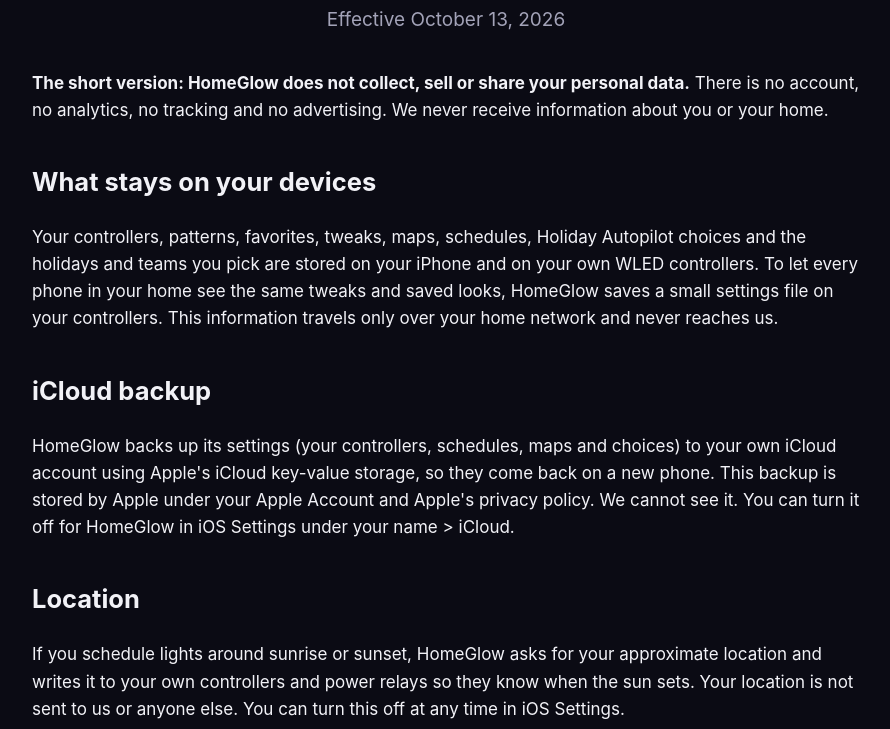
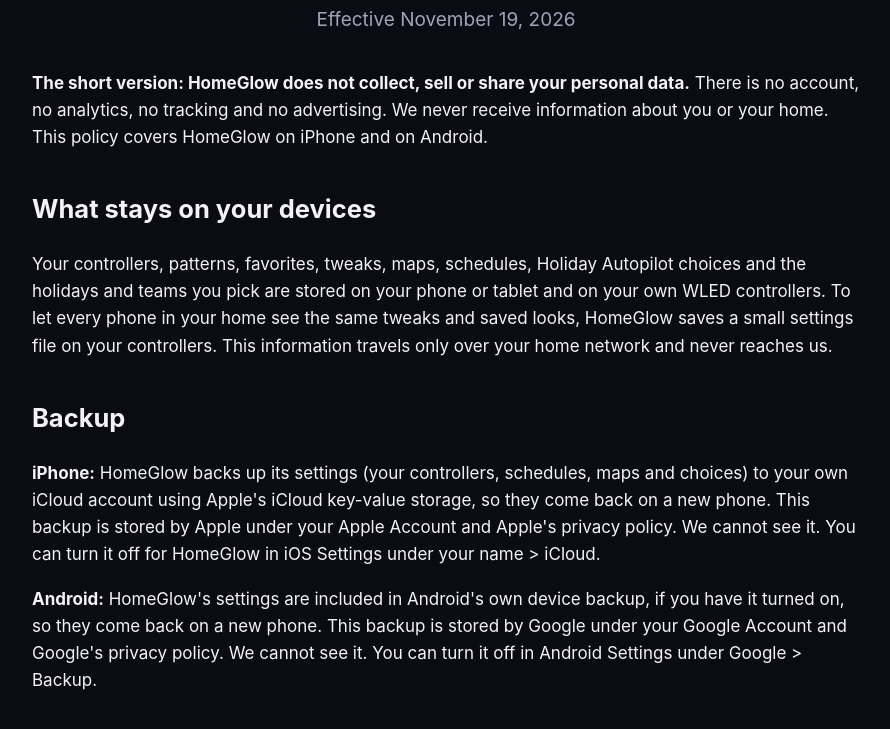
Before and after one commit to caseykerner/homeglow, a plain HTML site: page privacy.html in a window 1280 px wide. Shown: the part 152-881 px from the top of the page, without its empty margins (194-1084 px from the left). Drawn offline with Linux system fonts and the light colour scheme.

Commit message:
Privacy policy: cover HomeGlow on Android

```diff
--- a/privacy.html
+++ b/privacy.html
@@ -2,28 +2,29 @@
 <title>HomeGlow Privacy Policy</title><meta name="description" content="HomeGlow privacy policy."><link rel="stylesheet" href="style.css"></head><body>
 <header><a class="brand" href="index.html">✨ HomeGlow</a><nav><a href="support.html">Support</a><a href="privacy.html">Privacy</a></nav></header><main>
 <h1>Privacy Policy</h1>
-<p class="sub">Effective October 13, 2026</p>
-<p><strong>The short version: HomeGlow does not collect, sell or share your personal data.</strong> There is no account, no analytics, no tracking and no advertising. We never receive information about you or your home.</p>
+<p class="sub">Effective November 19, 2026</p>
+<p><strong>The short version: HomeGlow does not collect, sell or share your personal data.</strong> There is no account, no analytics, no tracking and no advertising. We never receive information about you or your home. This policy covers HomeGlow on iPhone and on Android.</p>
 
 <h2>What stays on your devices</h2>
-<p>Your controllers, patterns, favorites, tweaks, maps, schedules, Holiday Autopilot choices and the holidays and teams you pick are stored on your iPhone and on your own WLED controllers. To let every phone in your home see the same tweaks and saved looks, HomeGlow saves a small settings file on your controllers. This information travels only over your home network and never reaches us.</p>
+<p>Your controllers, patterns, favorites, tweaks, maps, schedules, Holiday Autopilot choices and the holidays and teams you pick are stored on your phone or tablet and on your own WLED controllers. To let every phone in your home see the same tweaks and saved looks, HomeGlow saves a small settings file on your controllers. This information travels only over your home network and never reaches us.</p>
 
-<h2>iCloud backup</h2>
-<p>HomeGlow backs up its settings (your controllers, schedules, maps and choices) to your own iCloud account using Apple's iCloud key-value storage, so they come back on a new phone. This backup is stored by Apple under your Apple Account and Apple's privacy policy. We cannot see it. You can turn it off for HomeGlow in iOS Settings under your name &gt; iCloud.</p>
+<h2>Backup</h2>
+<p><strong>iPhone:</strong> HomeGlow backs up its settings (your controllers, schedules, maps and choices) to your own iCloud account using Apple's iCloud key-value storage, so they come back on a new phone. This backup is stored by Apple under your Apple Account and Apple's privacy policy. We cannot see it. You can turn it off for HomeGlow in iOS Settings under your name &gt; iCloud.</p>
+<p><strong>Android:</strong> HomeGlow's settings are included in Android's own device backup, if you have it turned on, so they come back on a new phone. This backup is stored by Google under your Google Account and Google's privacy policy. We cannot see it. You can turn it off in Android Settings under Google &gt; Backup.</p>
 
 <h2>Location</h2>
-<p>If you schedule lights around sunrise or sunset, HomeGlow asks for your approximate location and writes it to your own controllers and power relays so they know when the sun sets. Your location is not sent to us or anyone else. You can turn this off at any time in iOS Settings.</p>
+<p>If you schedule lights around sunrise or sunset, HomeGlow asks for your approximate location and writes it to your own controllers and power relays so they know when the sun sets. On Android, setting up a new controller may also ask for location permission, because Android requires it to read your home Wi-Fi name. Your location is not sent to us or anyone else. You can turn location access off at any time in your phone's settings.</p>
 
 <h2>Local network</h2>
 <p>HomeGlow uses your local network to find and control your lights and, if you set them up, your smart power relays. These connections stay inside your home network.</p>
 
 <h2>Notifications</h2>
-<p>If you allow them, HomeGlow shows reminders (for example, asking if you're watching tonight's game, or to open the app so your schedule stays current). These notifications are created on your iPhone. No push service or server is involved.</p>
+<p>If you allow them, HomeGlow shows reminders (for example, asking if you're watching tonight's game, or to open the app so your schedule stays current). These notifications are created on your phone. No push service or server is involved.</p>
 
 <h2>Internet connections</h2>
 <p>HomeGlow makes a few requests that contain no personal information:</p>
 <ul>
-<li><strong>Game Day:</strong> if you use Game Day, HomeGlow downloads a public schedule of upcoming games from our website (hosted on GitHub Pages). The request is the same for everyone. Your teams and answers stay on your iPhone.</li>
+<li><strong>Game Day:</strong> if you use Game Day, HomeGlow downloads a public schedule of upcoming games from our website (hosted on GitHub Pages). The request is the same for everyone. Your teams and answers stay on your phone.</li>
 <li><strong>Controller updates:</strong> HomeGlow checks GitHub for the latest WLED version so it can tell you when a controller update is available.</li>
 </ul>
 <p>Like any website, GitHub may keep standard web server logs (such as IP addresses) for these requests under GitHub's privacy policy. We don't receive or use them.</p>
@@ -32,13 +33,13 @@
 <p>When you share a look, the look's name and settings are placed in the link itself, after the "#" character. Web browsers don't send that part of a link to any server, so the look goes only to the people you send it to.</p>
 
 <h2>Siri, widgets and AI design</h2>
-<p>Siri phrases and the Home Screen widget run on your iPhone. HomeGlow's AI look designer uses Apple's on-device model where available, so your requests are processed on your iPhone and are not sent to us.</p>
+<p>Siri phrases, app shortcuts and the Home Screen widget run on your phone. On iPhone, HomeGlow's AI look designer uses Apple's on-device model where available, so your requests are processed on your iPhone and are not sent to us.</p>
 
 <h2>Remote access</h2>
 <p>Our optional guide explains how to use Tailscale to reach your lights while away. Tailscale is a separate service with its own privacy policy. HomeGlow does not require it and does not share anything with it.</p>
 
 <h2>Purchases</h2>
-<p>Purchases are processed by Apple under Apple's privacy policy; we receive no payment or personal details.</p>
+<p>Purchases are processed by Apple (on iPhone) or Google Play (on Android) under their privacy policies; we receive no payment or personal details.</p>
 
 <h2>Children</h2>
 <p>HomeGlow is not directed at children and does not knowingly collect information from anyone.</p>
```
